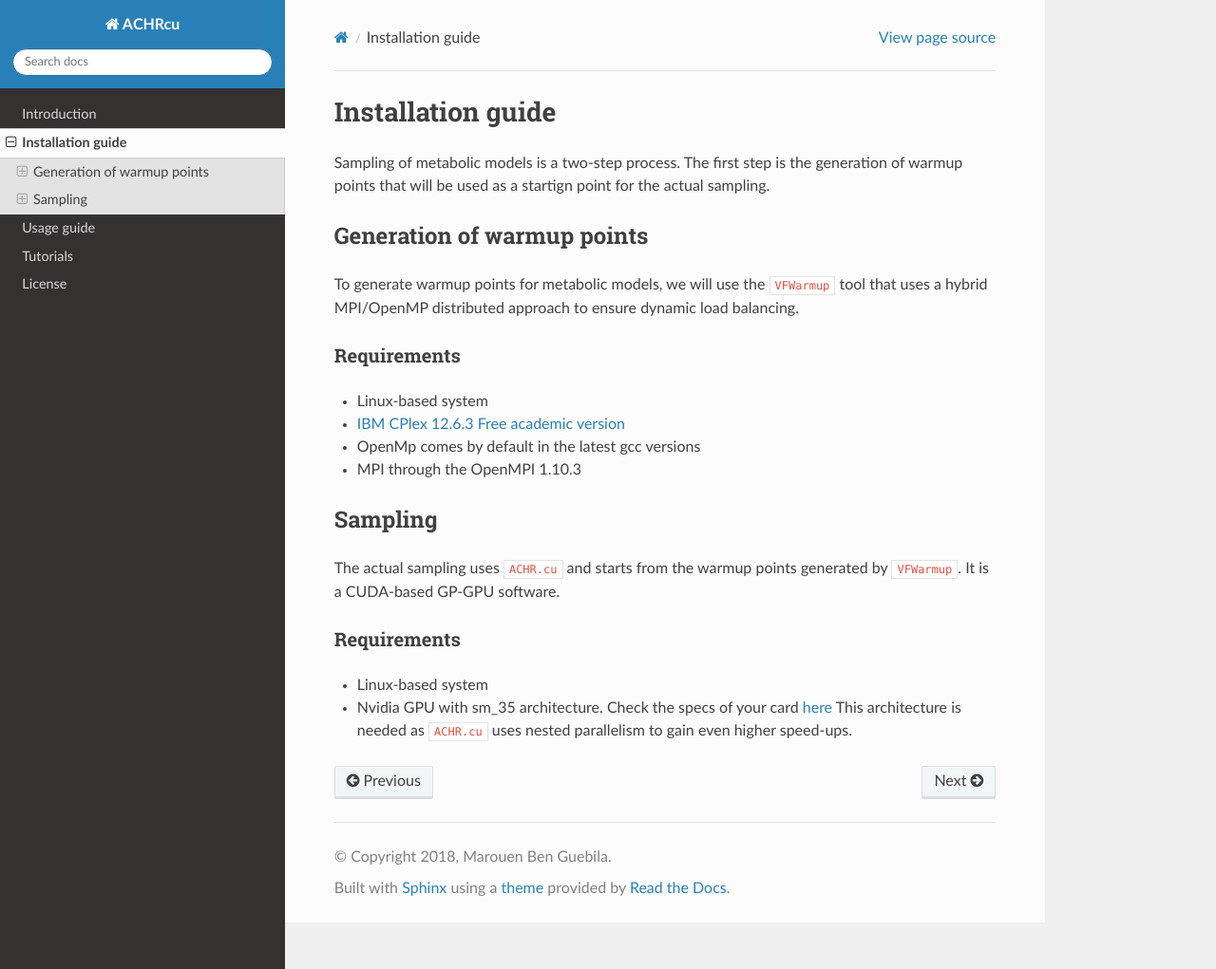
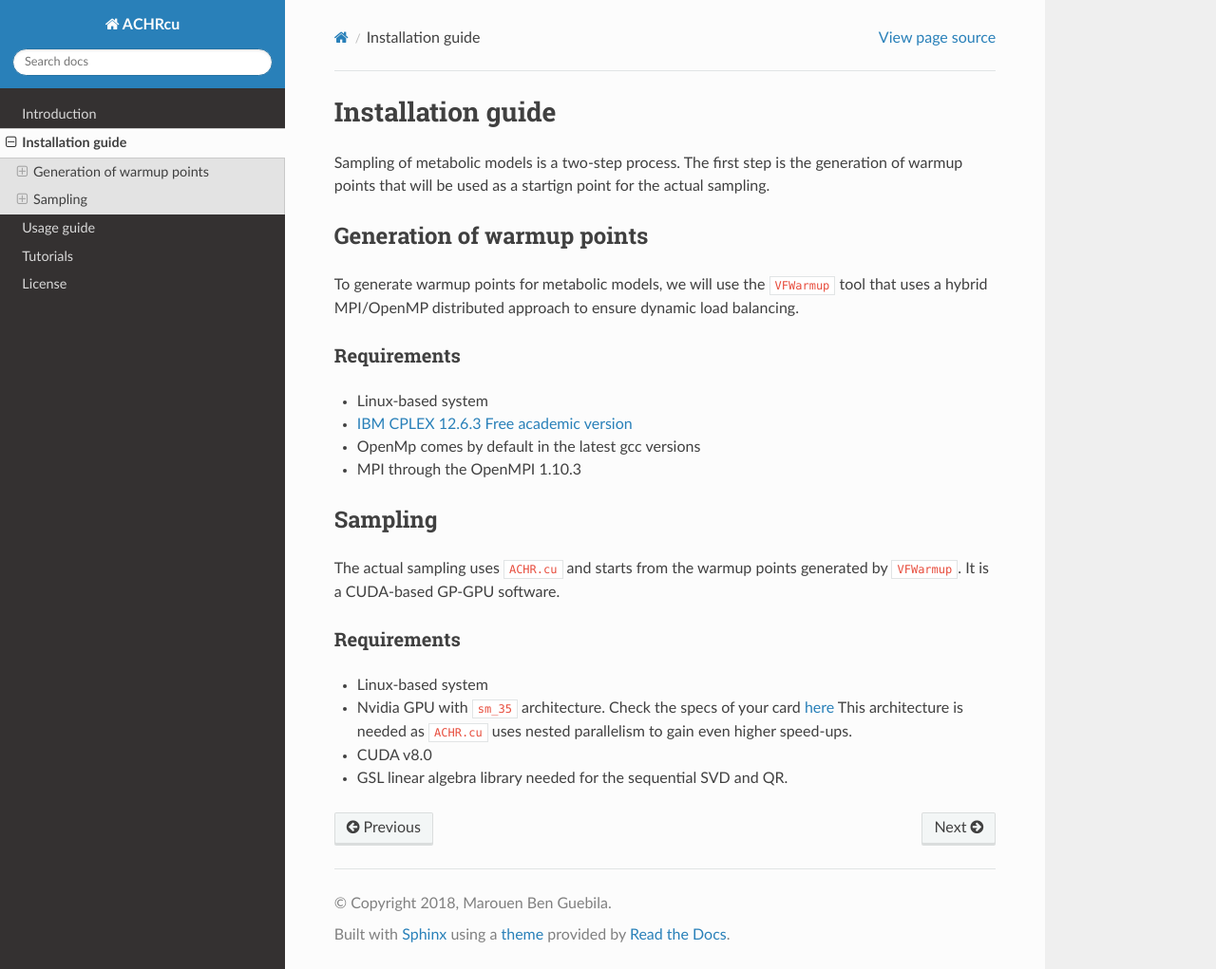
Before and after one commit to marouenbg/ACHR.cu, a Sphinx documentation site: the page built from docs/install/index.md, in a window 1280 px wide and 1021 px high. Shown: the whole window at 95% size. Built offline with Sphinx 7.4.7 and the Read the Docs theme 2.0.0, drawn with Linux system fonts in a browser that asks for light colours.

Commit message:
updated files

```diff
--- a/docs/index.rst
+++ b/docs/index.rst
@@ -5,7 +5,7 @@
 
 Introduction
 ==================================
-ACHR.cu is a CUDA implementation of the sampling algorithm Artificially centered Hit-and-Run(ACHR) for the analysis of metabolic models. As metabolic models of biological systems become
+ACHR.cu is a CUDA implementation of the sampling algorithm Artificially centered Hit-and-Run (ACHR) for the analysis of metabolic models. As metabolic models of biological systems become
 more complex, the sampling of the solution space of a metabolic model becomes unfeasible due to the large analysis time. Although, sampling has interesting advantages as it is unbiased to any
 objective function. In order to address the large analysis time for large metabolic models, I implemented a GP-GPU version of ACHR that reduces the sampling time but at least a factor of 10x.
 Here you can find tutorials on the installation and analysis of ACHR.cu samplng software.
--- a/docs/install/index.md
+++ b/docs/install/index.md
@@ -10,7 +10,7 @@ To generate warmup points for metabolic models, we will use the `VFWarmup` tool
 ### Requirements
 + Linux-based system
 
-+ [IBM CPlex 12.6.3 Free academic version](http://www-03.ibm.com/software/products/fr/ibmilogcpleoptistud)
++ [IBM CPLEX 12.6.3 Free academic version](http://www-03.ibm.com/software/products/fr/ibmilogcpleoptistud)
 
 + OpenMp comes by default in the latest gcc versions
 
@@ -23,5 +23,9 @@ The actual sampling uses `ACHR.cu` and starts from the warmup points generated b
 ### Requirements
 + Linux-based system
 
-+ Nvidia GPU with sm_35 architecture. Check the specs of your card [here](https://en.wikipedia.org/wiki/CUDA)
++ Nvidia GPU with `sm_35` architecture. Check the specs of your card [here](https://en.wikipedia.org/wiki/CUDA)
 This architecture is needed as `ACHR.cu` uses nested parallelism to gain even higher speed-ups.
+
++ CUDA v8.0
+
++ GSL linear algebra library needed for the sequential SVD and QR.
```
Also changed, not shown: other parts of docs/index.rst (+3 -0 lines), docs/tutos/index.md (+1 -1 lines).
